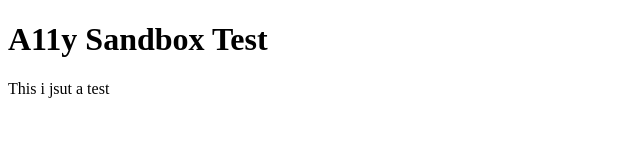
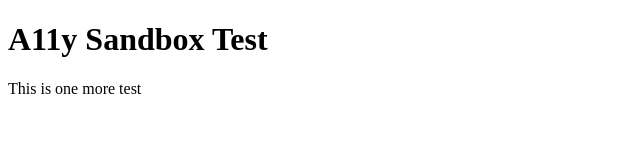
Before and after one commit to hjungel-atlassian/a11y-sandbox, a plain HTML site: page index.html in a window 1280 px wide. Shown: the full height of the page, 0-640 px from the left. Drawn offline with Linux system fonts and the light colour scheme.

Commit message:
Update index.html

```diff
--- a/index.html
+++ b/index.html
@@ -6,6 +6,6 @@
 
 	<body>
 	<h1>A11y Sandbox Test</h1>
-		<p>This i jsut a test</p>
+		<p>This is one more test</p>
 	</body>
 </html>
```
